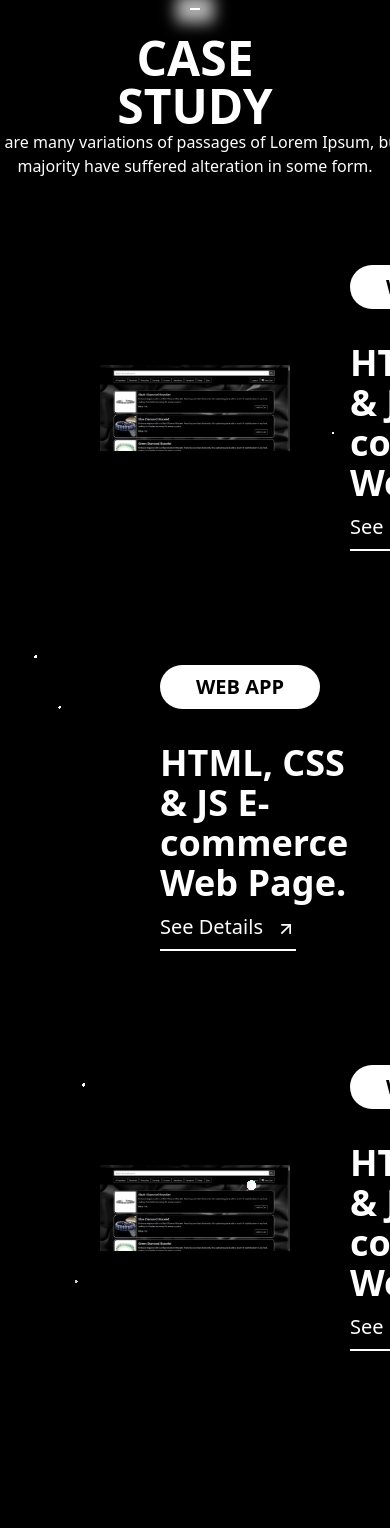
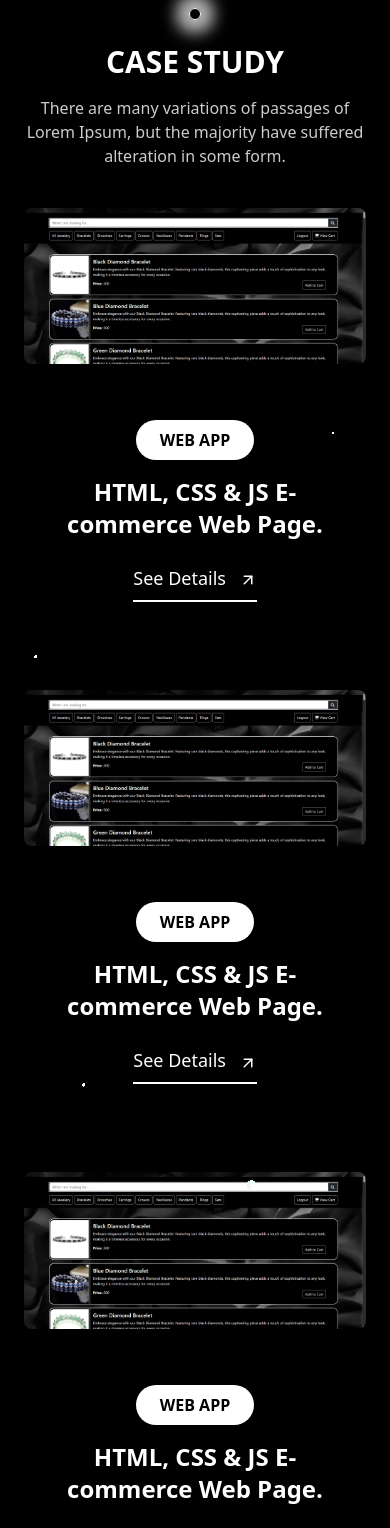
Before and after one commit to Samra720/samra-portfolio, a React (Vite) app in the folder frontend/: page / in a window 390 px wide. Shown: the part 3220-4748 px from the top of the page. Built offline with nearby package versions, Linux system fonts and the light colour scheme; the HTML template or start-up script is replaced by a standard one.

Commit message:
CaseStudySection made responsive

```diff
--- a/frontend/src/components/CaseStudySection.tsx
+++ b/frontend/src/components/CaseStudySection.tsx
@@ -4,8 +4,7 @@ import Particles from "./Particles";
 
 function CaseStudySection() {
   return (
-    <div className="px-25 pt-10 relative">
-
+    <div className="px-6 md:px-12 xl:px-25 pt-10 relative overflow-hidden">
       <div className="inset-0 -z-10 pointer-events-none">
         <div style={{ width: '100%', height: '1400px', position: 'absolute', top: '0', right: '0' }}>
           <Particles
@@ -21,54 +20,72 @@ function CaseStudySection() {
         </div>
       </div>
 
-      <div className="h-40 flex flex-col justify-between items-center text-center">
+      <div className="h-auto md:h-40 flex flex-col justify-between items-center text-center mb-10">
         <div className="h-3 w-3 border rounded-full shadow-glow"></div>
-        <h2 className="text-5xl font-bold mt-6">CASE STUDY</h2>
-        <p className="w-120">
+        <h2 className="text-3xl md:text-5xl font-bold mt-6">CASE STUDY</h2>
+        <p className="max-w-xl mt-4 opacity-80">
           There are many variations of passages of Lorem Ipsum, but the
           majority have suffered alteration in some form.
         </p>
       </div>
-      <div className="mt-15">
-        <div className="my-10 flex justify-between">
+
+      <div className="mt-10 md:mt-15 space-y-16 md:space-y-24">
+        <div className="flex flex-col xl:flex-row justify-between items-center gap-8 xl:gap-10">
           <img
             src="/images/ecommerce_jewellery_page.png"
             alt="ecommerce_jewellery_page"
-            className="w-160 h-90 object-contain"
+            className="w-full xl:w-160 h-auto lg:h-90 object-contain rounded-lg"
           />
-          <div className="px-15 py-8 w-160 h-90 flex flex-col items-start justify-around">
-            <p className="font-semibold text-xl bg-main px-9 py-2 rounded-full" style={{ color: 'var(--btn-text)' }}>WEB APP</p>
-            <h3 className="text-4xl font-bold mt-6">HTML, CSS & JS E-commerce Web Page.</h3>
-            <NavLink to="/products" className="text-xl border-b-2 pb-2 hover:pb-1 transition-all cursor-pointer">See Details <FiArrowUpRight className="inline ml-2" /></NavLink>
+          <div className="px-2 xl:px-15 py-6 xl:py-8 w-full xl:w-160 flex flex-col items-center xl:items-start text-center xl:text-left">
+            <p className="font-semibold text-base md:text-xl bg-main px-6 md:px-9 py-2 rounded-full" style={{ color: 'var(--btn-text)' }}>
+              WEB APP
+            </p>
+            <h3 className="text-2xl md:text-4xl font-bold mt-4 md:mt-6">
+              HTML, CSS & JS E-commerce Web Page.
+            </h3>
+            <NavLink to="/products" className="mt-6 text-lg md:text-xl border-b-2 pb-2 hover:pb-1 transition-all">
+              See Details <FiArrowUpRight className="inline ml-2" />
+            </NavLink>
           </div>
         </div>
 
-        <div className="my-10 flex justify-between">
-          <div className="px-15 py-8 w-160 h-90 flex flex-col items-start justify-around">
-            <p className="font-semibold text-xl bg-main px-9 py-2 rounded-full" style={{ color: 'var(--btn-text)' }}>WEB APP</p>
-            <h3 className="text-4xl font-bold mt-6">HTML, CSS & JS E-commerce Web Page.</h3>
-            <NavLink to="/products" className="text-xl border-b-2 pb-2 hover:pb-1 transition-all cursor-pointer">See Details <FiArrowUpRight className="inline ml-2" /></NavLink>
+        <div className="flex flex-col xl:flex-row justify-between items-center gap-8 xl:gap-10">
+          <div className="order-2 xl:order-1 px-2 xl:px-15 py-6 xl:py-8 w-full xl:w-160 flex flex-col items-center xl:items-start text-center xl:text-left">
+            <p className="font-semibold text-base md:text-xl bg-main px-6 md:px-9 py-2 rounded-full" style={{ color: 'var(--btn-text)' }}>
+              WEB APP
+            </p>
+            <h3 className="text-2xl md:text-4xl font-bold mt-4 md:mt-6">
+              HTML, CSS & JS E-commerce Web Page.
+            </h3>
+            <NavLink to="/products" className="mt-6 text-lg md:text-xl border-b-2 pb-2 hover:pb-1 transition-all">
+              See Details <FiArrowUpRight className="inline ml-2" />
+            </NavLink>
           </div>
           <img
             src="/images/ecommerce_jewellery_page.png"
             alt="ecommerce_jewellery_page"
-            className="w-160 h-90 object-contain"
+            className="order-1 xl:order-2 w-full xl:w-160 h-auto lg:h-90 object-contain rounded-lg"
           />
         </div>
 
-        <div className="my-10 flex justify-between">
+        <div className="flex flex-col xl:flex-row justify-between items-center gap-8 xl:gap-10">
           <img
             src="/images/ecommerce_jewellery_page.png"
             alt="ecommerce_jewellery_page"
-            className="w-160 h-90 object-contain"
+            className="w-full xl:w-160 h-auto lg:h-90 object-contain rounded-lg"
           />
-          <div className="px-15 py-8 w-160 h-90 flex flex-col items-start justify-around">
-            <p className="font-semibold text-xl bg-main px-9 py-2 rounded-full" style={{ color: 'var(--btn-text)' }}>WEB APP</p>
-            <h3 className="text-4xl font-bold mt-6">HTML, CSS & JS E-commerce Web Page.</h3>
-            <NavLink to="/products" className="text-xl border-b-2 pb-2 hover:pb-1 transition-all cursor-pointer">See Details <FiArrowUpRight className="inline ml-2" /></NavLink>
+          <div className="px-2 xl:px-15 py-6 xl:py-8 w-full xl:w-160 flex flex-col items-center xl:items-start text-center xl:text-left">
+            <p className="font-semibold text-base md:text-xl bg-main px-6 md:px-9 py-2 rounded-full" style={{ color: 'var(--btn-text)' }}>
+              WEB APP
+            </p>
+            <h3 className="text-2xl md:text-4xl font-bold mt-4 md:mt-6">
+              HTML, CSS & JS E-commerce Web Page.
+            </h3>
+            <NavLink to="/products" className="mt-6 text-lg md:text-xl border-b-2 pb-2 hover:pb-1 transition-all">
+              See Details <FiArrowUpRight className="inline ml-2" />
+            </NavLink>
           </div>
         </div>
-
       </div>
     </div>
   );
```
